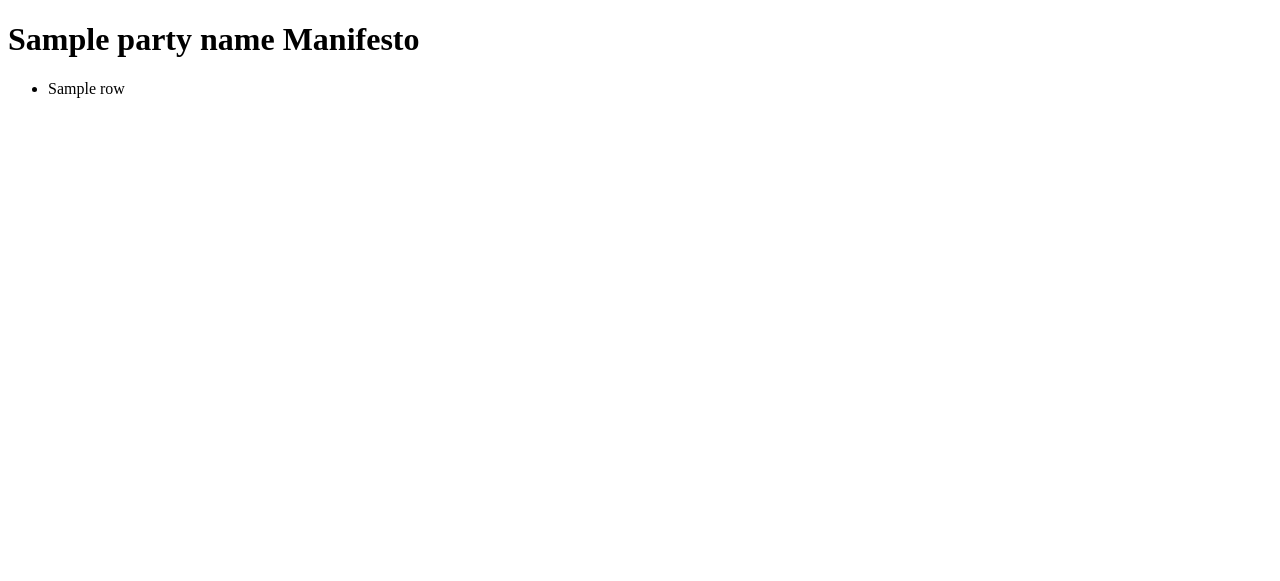
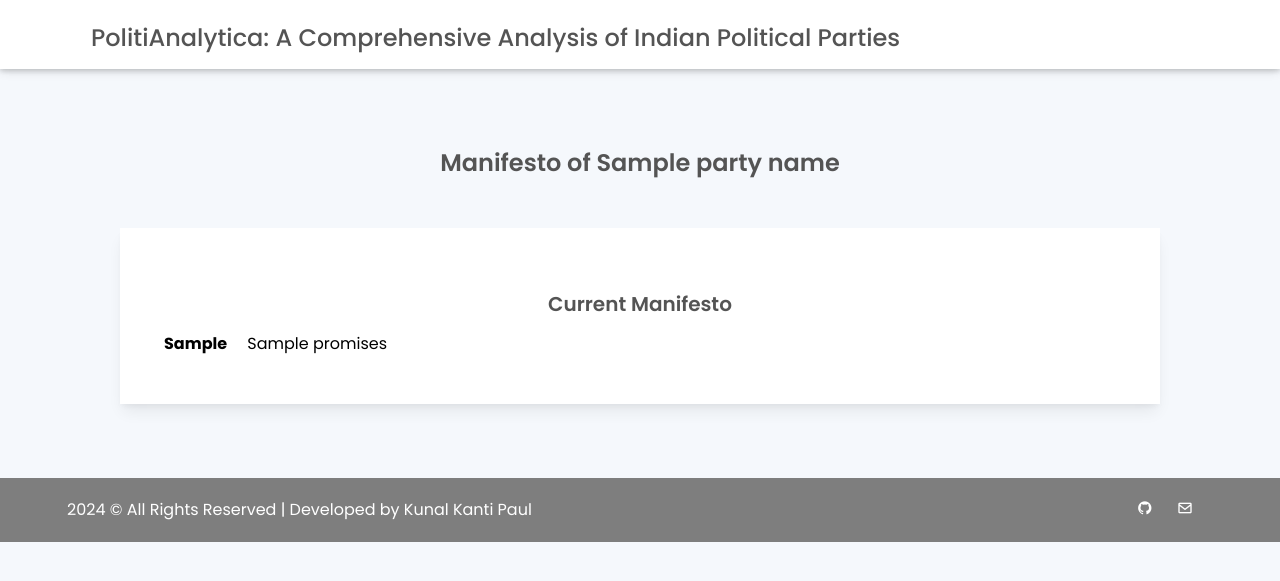
Before and after one commit to kunal-paul04/politianalytica_project, a Django app: template policy_pulse/templates/manifesto.html in a window 1280 px wide. Shown: the top 581 px of the page. Run offline with Django 4.2, Linux system fonts and the light colour scheme; the template is opened without the code that fills it: most values are stand-ins (such as "Sample title", 1, 10 or a date in 2020); some libraries are stand-ins or nearby versions.

Commit message:
added manifesto

```diff
--- a/policy_pulse/templates/contesting_parties.html
+++ b/policy_pulse/templates/contesting_parties.html
@@ -41,7 +41,7 @@
                             <span class="fs-7"><b>Founded:</b> {{ row.2 }}</span>
                         </p>
                         <p class="text-dark mt-3 mb-3 fs-8" style="text-align: left;">
-                            <span class="fs-7"><b>Seats in Lokh Sabha:</b> {{ row.4 }}/543</span>
+                            <span class="fs-7"><b>Seats in Lok Sabha:</b> {{ row.4 }}/543</span>
                         </p>
                         <div class="progress">
                             <div class="progress-bar bg-danger" role="progressbar" aria-label="Example with label" style="width: {{ row.6 }}%;" aria-valuenow="{{ row.4 }}" aria-valuemin="0" aria-valuemax="543"></div>
--- a/policy_pulse/templates/manifesto.html
+++ b/policy_pulse/templates/manifesto.html
@@ -1,16 +1,73 @@
+{% load static %}
 <!DOCTYPE html>
     <html lang="en">
     <head>
-    <meta charset="UTF-8">
-    <meta name="viewport" content="width=device-width, initial-scale=1.0">
+        <meta charset="utf-8">
+        <meta name="viewport" content="width=device-width, initial-scale=1, shrink-to-fit=no">
         <title>{{ party_name }} Manifesto</title>
+        <link href="https://fonts.googleapis.com/css2?family=Poppins:wght@300;400;500;600;700;800;900&amp;display=swap" rel="stylesheet">
+        <link rel="stylesheet" href="{% static 'template/css/bootstrap.min.css' %}">
+        <link rel="stylesheet" href="https://cdn.jsdelivr.net/npm/bootstrap-icons@1.9.1/font/bootstrap-icons.css">
+        <link rel="stylesheet" type="text/css" href="{% static 'template/css/style.css' %}" />
+        <link rel="stylesheet" href="{% static 'template/vendor/boxicons/css/boxicons.min.css' %}">
+        <style>
+            ul {
+                list-style-type: disc;
+                padding-left: 20px;
+                color: black;
+                text-align: left;
+            }
+        </style>
     </head>
     <body>
-    <h1>{{ party_name }} Manifesto</h1>
+        <div class="header container-fluid bg-white">
+            <div id="menu-jk" class="nav-col text-white shadow-md mb-3">
+                <div class="container">
+                    <div class="row">
+                        <div class="col-lg-12 pb-2 align-items-center">
+                            <div class="float-md-start px-4 pe-1 pt-4">
+                                <h2 class="fs-4">PolitiAnalytica: A Comprehensive Analysis of Indian Political Parties</h2>
+                            </div>
+                        </div>
+                    </div>
+                </div>
+            </div>
+        </div>
+
+        <div class="container-xl big-padding">
+            <div class="row section-title">
+                <h2 class="fs-4">Manifesto of {{ party_name }}</h2>
+            </div>
+            <div class="row">
+                <div class="col-lg-12">
+                    <div class="text-white text-center mb-4 votcard shadow-md bg-white p-4 pt-5">
+                        <h4 class="mt-3 fs-5 mb-1 fw-bold">Current Manifesto</h4>
+                        <p class="text-dark mt-3 mb-3 fs-8" style="text-align: left;">
                             <ul>
                                 {% for item in data %}
-        <li>{{ item }}</li>
+                                    <li><strong> {{ item.SL_NO }}</strong>&emsp; {{ item.Promises }}</li><br>
                                 {% endfor %}
                             </ul>
+                        </p>
+                    </div>
+                </div>
+            </div>
+        </div>
+
+        <div class="copy">
+            <div class="container">
+                <a href="https://portfolio-tch0.onrender.com/">2024 &copy; All Rights Reserved | Developed by Kunal Kanti Paul</a>
+                <span>
+                    <a href="https://github.com/kunal-paul04" class="github" target="_blank" title="Github"><i class="bx bxl-github"></i></a>
+                    <a href="mailto:kunalkantipaul@gmail.com" class="email" target="_blank" title="Mail Me"><i class="bx bx-envelope"></i></a>
+                </span>
+            </div>
+        </div>
     </body>
+    <script src="{% static 'template/js/jquery-3.2.1.min.js' %}"></script>
+    <script src="{% static 'template/js/popper.min.js' %}"></script>
+    <script src="{% static 'template/js/bootstrap.bundle.min.js' %}"></script>
+    <script src="{% static 'template/plugins/scroll-fixed/jquery-scrolltofixed-min.js' %}"></script>
+    <script src="{% static 'template/plugins/testimonial/js/owl.carousel.min.js' %}"></script>
+    <script src="{% static 'template/js/script.js' %}"></script>
 </html>
```
Also changed, not shown: policy_pulse/views.py (+9 -4 lines), 2 other files. Lines whose indentation alone changed are shown as unchanged.
